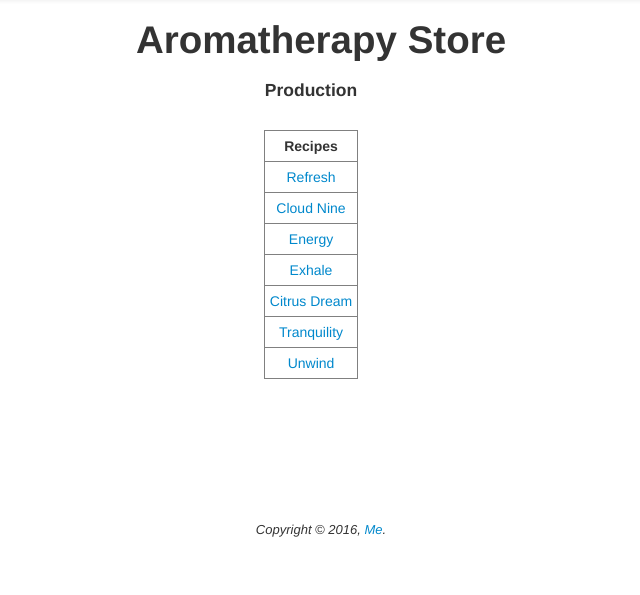
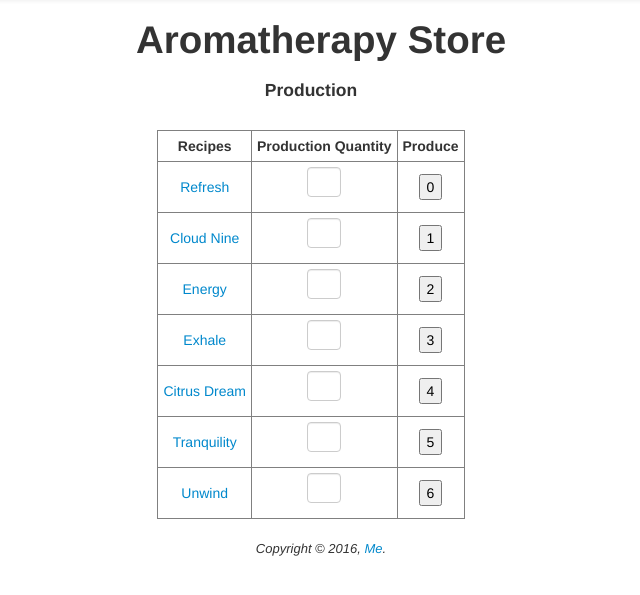
Before and after one commit to l3sakyr/4711-frontend, a CodeIgniter app: page /database/production in a window 1280 px wide. Shown: the part 58-653 px from the top of the page, without its empty margins (319-959 px from the left). Run offline with CodeIgniter, Linux system fonts and the light colour scheme.

Commit message:
Modified production view adding production_quatity and produce.

```diff
--- a/application/views/production.php
+++ b/application/views/production.php
@@ -1,13 +1,39 @@
 <div class="row">
     <h4>Production</h4><br>
+
+    <!--
     <table border="1" cellpadding="5px">
         <tr>
             <th>Recipes</th>
         </tr>
         {recipes}
             <tr align="center">
-                <td><a href="/production/ingredients/{code}">{name}<a></td> <!-- model/Recipes.php: arrays -->
+                <td><a href="/production/ingredients/{code}">{name}<a></td>
             </tr>
         {/recipes}
     </table>
+    -->
+    <form action="/Production/receipt">
+         <table border="1" cellpadding="5px">
+            <tr>
+                <th>Recipes</th>
+                <th>Production Quantity</th>
+                <th>Produce</th>
+            </tr>
+            {recipes}
+
+            <tr align="center">
+                 <td><a href="/production/ingredients/{code}">{name}<a></td>
+                 <td><input type="text" name="production_quantity/{code}" style="width:20px"></td>
+                    <td><input type="submit" name="id" value="{code}"></td>
+            </tr>
+            {/recipes}
+        </table>
+
+    </form>
+
+
+
+
+
 </div>
```
